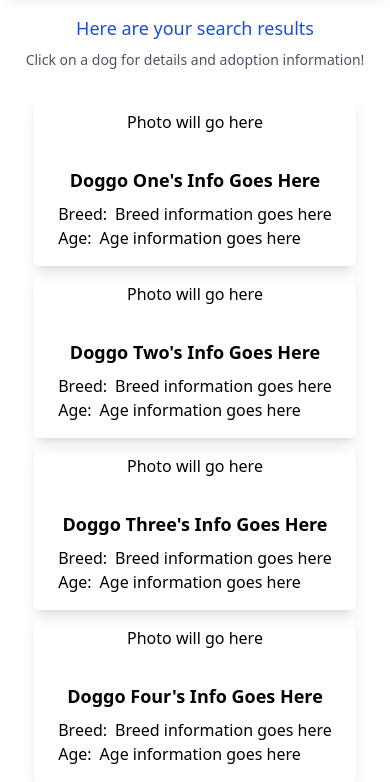
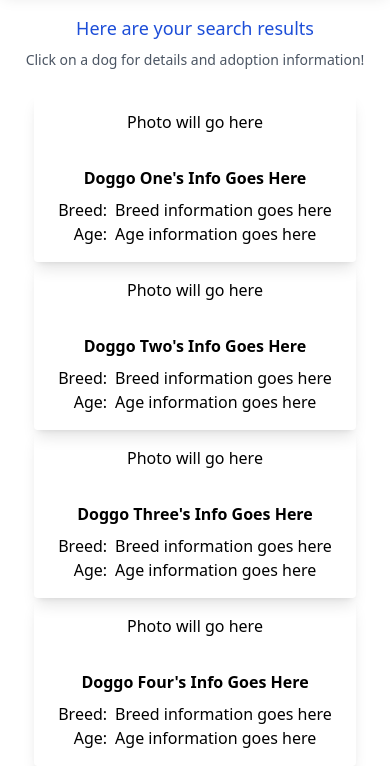
Before and after one commit to awgarner/dogAdoptionFinder, a website: page adoptable-dogs.html in a window 390 px wide. Shown: the part 94-876 px from the top of the page. Drawn offline with nearby package versions, Linux system fonts and the light colour scheme; no server answers.

Commit message:
draft responsiveness for cols below 640 width, centered and aligned text, changed dog title font size

```diff
--- a/adoptable-dogs.html
+++ b/adoptable-dogs.html
@@ -44,13 +44,13 @@
 <div class="flex flex-wrap max-w-full px-1 justify-center">
     <!-- dog one -->
     <div class="flex max-w-4xl rounded overflow-hidden shadow-lg text-center flex-col sm:flex-row">
-      <div class="items-center px-6 py-4">
+      <div class="self-center px-6 py-4">
         <div>
           <h3>Photo will go here</h3>
         </div>
       </div>
       <div class="px-6 py-4">
-        <div class="font-bold text-lg mb-2">Doggo One's Info Goes Here</div>
+        <div class="font-bold text-base mb-2">Doggo One's Info Goes Here</div>
           <div class="flex flex-wrap">
             <div class="mr-2">
               <h3>Breed:</h3>
@@ -59,7 +59,7 @@
               <p>Breed information goes here</p>
             </div>
           </div>
-          <div class="flex flex-wrap">
+          <div class="flex flex-wrap justify-center">
             <div class="mr-2">
               <h3>Age:</h3>
             </div>
@@ -71,13 +71,13 @@
     </div>
     <!-- dog two -->
     <div class="flex max-w-full rounded overflow-hidden shadow-lg text-center flex-col sm:flex-row">
-      <div class="items-center px-6 py-4">
+      <div class="self-center px-6 py-4">
         <div>
           <h3>Photo will go here</h3>
         </div>
       </div>
       <div class="px-6 py-4">
-        <div class="font-bold text-lg mb-2">Doggo Two's Info Goes Here</div>
+        <div class="font-bold text-base mb-2">Doggo Two's Info Goes Here</div>
           <div class="flex flex-wrap">
             <div class="mr-2">
               <h3>Breed:</h3>
@@ -86,7 +86,7 @@
               <p>Breed information goes here</p>
             </div>
           </div>
-          <div class="flex flex-wrap">
+          <div class="flex flex-wrap justify-center">
             <div class="mr-2">
               <h3>Age:</h3>
             </div>
@@ -98,13 +98,13 @@
     </div>
     <!-- dog three -->
     <div class="flex max-w-full rounded overflow-hidden shadow-lg text-center flex-col sm:flex-row">
-      <div class="items-center px-6 py-4">
+      <div class="self-center px-6 py-4">
         <div>
           <h3>Photo will go here</h3>
         </div>
       </div>
       <div class="px-6 py-4">
-        <div class="font-bold text-lg mb-2">Doggo Three's Info Goes Here</div>
+        <div class="font-bold text-base mb-2">Doggo Three's Info Goes Here</div>
           <div class="flex flex-wrap">
             <div class="mr-2">
               <h3>Breed:</h3>
@@ -113,7 +113,7 @@
               <p>Breed information goes here</p>
             </div>
           </div>
-          <div class="flex flex-wrap">
+          <div class="flex flex-wrap justify-center">
             <div class="mr-2">
               <h3>Age:</h3>
             </div>
@@ -125,13 +125,13 @@
     </div>
     <!-- dog four -->
     <div class="flex max-w-full rounded overflow-hidden shadow-lg text-center flex-col sm:flex-row">
-      <div class="items-center px-6 py-4">
+      <div class="self-center px-6 py-4">
         <div>
           <h3>Photo will go here</h3>
         </div>
       </div>
-      <div class="px-6 py-4">
-        <div class="font-bold text-lg mb-2">Doggo Four's Info Goes Here</div>
+      <div class="px-6 py-4 flex flex-col">
+        <div class="font-bold text-base mb-2">Doggo Four's Info Goes Here</div>
           <div class="flex flex-wrap">
             <div class="mr-2">
               <h3>Breed:</h3>
@@ -140,7 +140,7 @@
               <p>Breed information goes here</p>
             </div>
           </div>
-          <div class="flex flex-wrap">
+          <div class="flex flex-wrap justify-center">
             <div class="mr-2">
               <h3>Age:</h3>
             </div>
```
